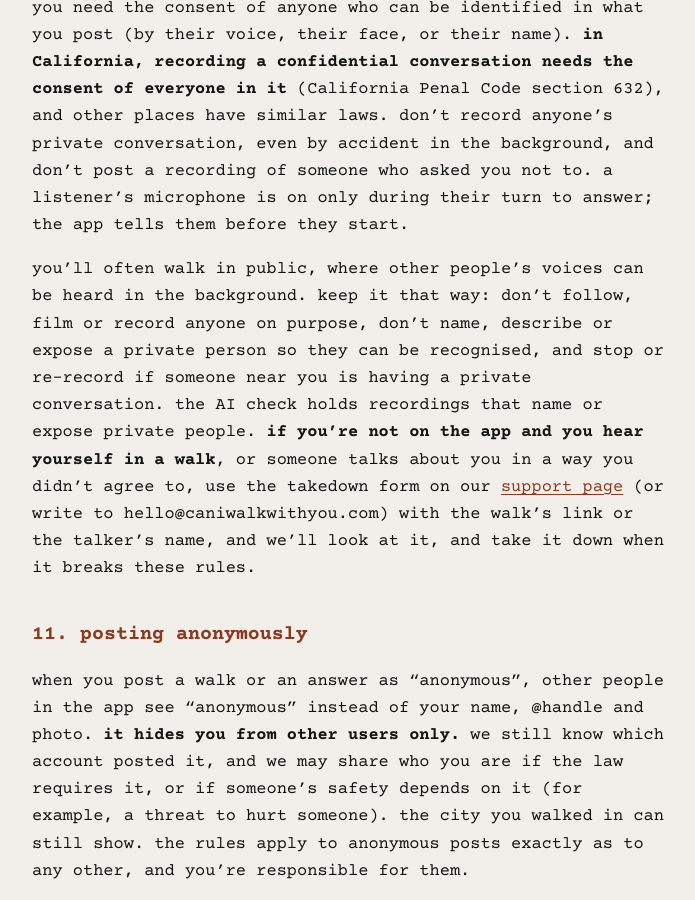
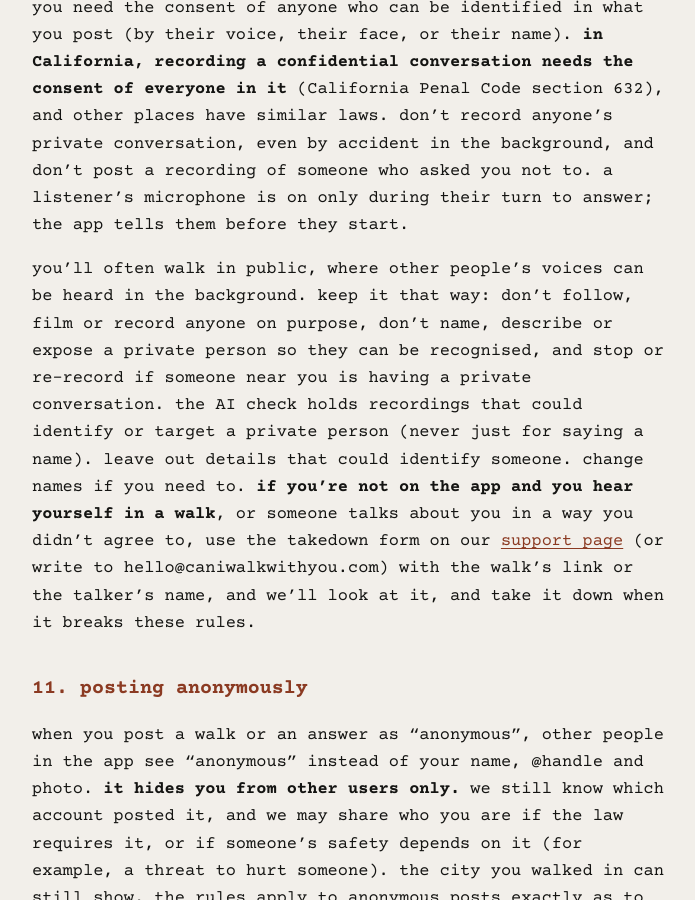
Before and after one commit to thorayaaa/caniwalkwithyou-site, a Jekyll site: the page built from terms.md, in a window 1280 px wide and 900 px high, scrolled down 6144 px. Shown: the whole window, without its empty margins (288-983 px from the left). Built offline with Jekyll 4.4.1, drawn with Linux system fonts in a browser that asks for light colours; some of the changed text lies outside the part shown.

Commit message:
Terms: the AI check holds recordings that could identify or target a private person, never just for saying a name. leave out details that could identify someone. change names if you need to. (November 3, 2026)
Co-Authored-By: Claude Opus 5.5 <noreply@anthropic.com>

```diff
--- a/terms.md
+++ b/terms.md
@@ -7,7 +7,7 @@ description: the rules for using can i walk with you?, in plain words.
 
 # terms
 
-<p class="updated">last updated November 1, 2026</p>
+<p class="updated">last updated November 3, 2026</p>
 
 <div class="short" markdown="1">
 **the short version**
@@ -102,7 +102,7 @@ also don't:
 
 you need the consent of anyone who can be identified in what you post (by their voice, their face, or their name). **in California, recording a confidential conversation needs the consent of everyone in it** (California Penal Code section 632), and other places have similar laws. don't record anyone's private conversation, even by accident in the background, and don't post a recording of someone who asked you not to. a listener's microphone is on only during their turn to answer; the app tells them before they start.
 
-you'll often walk in public, where other people's voices can be heard in the background. keep it that way: don't follow, film or record anyone on purpose, don't name, describe or expose a private person so they can be recognised, and stop or re-record if someone near you is having a private conversation. the AI check holds recordings that name or expose private people. **if you're not on the app and you hear yourself in a walk**, or someone talks about you in a way you didn't agree to, use the takedown form on our [support page](/support/#takedown) (or write to hello@caniwalkwithyou.com) with the walk's link or the talker's name, and we'll look at it, and take it down when it breaks these rules.
+you'll often walk in public, where other people's voices can be heard in the background. keep it that way: don't follow, film or record anyone on purpose, don't name, describe or expose a private person so they can be recognised, and stop or re-record if someone near you is having a private conversation. the AI check holds recordings that could identify or target a private person (never just for saying a name). leave out details that could identify someone. change names if you need to. **if you're not on the app and you hear yourself in a walk**, or someone talks about you in a way you didn't agree to, use the takedown form on our [support page](/support/#takedown) (or write to hello@caniwalkwithyou.com) with the walk's link or the talker's name, and we'll look at it, and take it down when it breaks these rules.
 
 ## 11. posting anonymously
 
```
